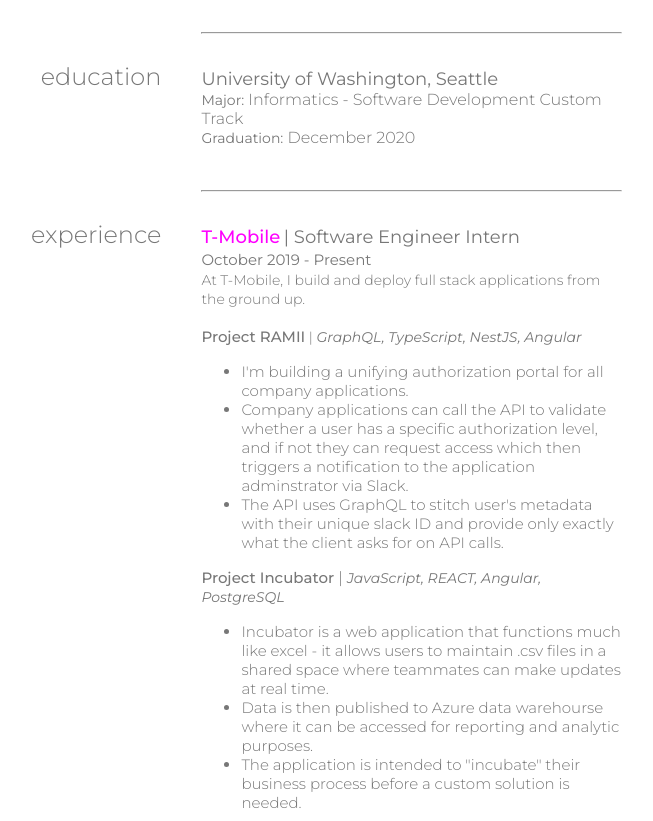
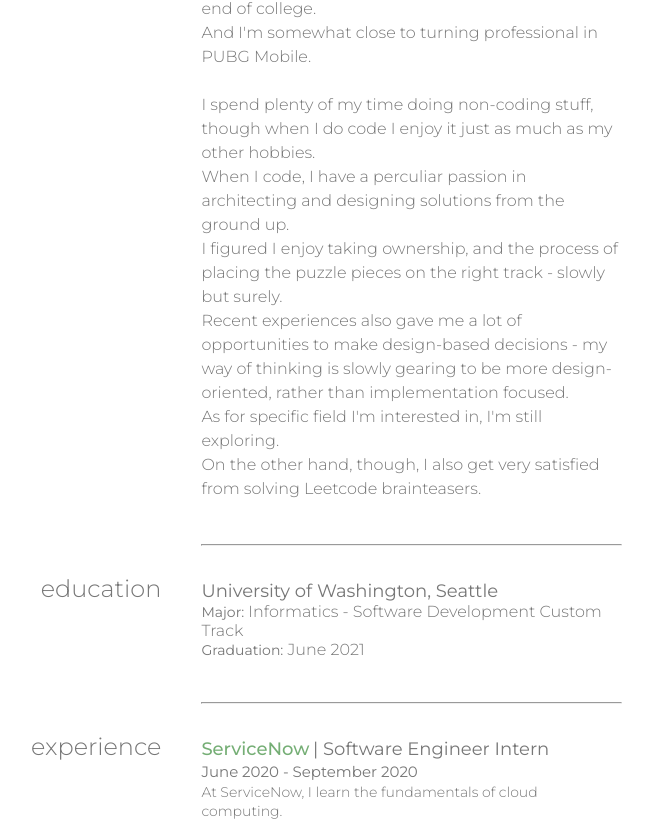
Before and after one commit to achiang7/achiang7.github.io, a plain HTML site: page index.html in a window 1280 px wide. Shown: the part 1337-2158 px from the top of the page, without its empty margins (255-908 px from the left). Drawn offline with Linux system fonts and the light colour scheme; a web font is replaced by a local one.

Commit message:
modified bio

```diff
--- a/index.html
+++ b/index.html
@@ -56,16 +56,30 @@
         <div class="overview-subsection">
           <h2> about </h2>
           <div class="overview-content">
-            <p>
-              I'm a third-year Informatics student at the University of Washington, Seattle.
-              I'm passionate about designing and building scalable applications that
-              provide convenience and functional purpose for students, developers, and the general public.
-              My passion is driven by the power of programming —
-              countless simple yet innovative applications can be built through code to serve convenience and efficiency for humans.
-              I believe these little details can add up to significantly improve the quality of life.
-              <br> <br>
-              Today, I implement scalable data architectures to centralize information, knowledge, and processes
-              for T-Mobile. Going forward, I hope to grow as a full stack developer and leverage technology to build impactful applications.
+            <p class="line-height-tall">
+              Hi.<br>
+
+              <br>
+
+              I'm Anthony, a senior studying Informatics at the University of Washington. <br>
+              If you are interested in knowing more about me, read on!<br>
+
+              <br>
+
+              I'm a Taiwanese who grew up in the Bay Area, and now based in Seattle. <br>
+              Some hobbies - I read a lot of Chinese light novels to keep my Mandarin up to date. <br>
+              I've been playing Go for nearly 2 decades, and Badminton from the beginning of high school to the end of college. <br>
+              And I'm somewhat close to turning professional in PUBG Mobile. <br>
+
+              <br>
+
+              I spend plenty of my time doing non-coding stuff, though when I do code I enjoy it just as much as my other hobbies.  <br>
+              When I code, I have a perculiar passion in architecting and designing solutions from the ground up. <br>
+              I figured I enjoy taking ownership, and the process of placing the puzzle pieces on the right track - slowly but surely. <br>
+              Recent experiences also gave me a lot of opportunities to make design-based decisions - my way of thinking is slowly gearing to be more design-oriented, rather than implementation focused. <br>
+              As for specific field I'm interested in, I'm still exploring. <br>
+              On the other hand, though, I also get very satisfied from solving Leetcode brainteasers. <br>
+
             </p><br>
             <hr>
           </div>
@@ -86,7 +100,7 @@
 
               <span class="education-subsection">
                 <span class="subsection-name">Graduation:</span>
-                <span class="subsection-content"> December 2020 <br></span>
+                <span class="subsection-content"> June 2021 <br></span>
               </span>
 
             </p><br>
@@ -99,36 +113,61 @@
           <div class="overview-content">
             <p>
               <span class="experience">
+
+                <span class="company servicenow-color">ServiceNow</span>
+                <span class="role-title">
+                  | Software Engineer Intern<br><span style="font-size: 15px">June 2020 - September 2020 </span>
+                </span><br>
+                At ServiceNow, I learn the fundamentals of cloud computing.
+                <br><br>
+
+                <span class="experience-500">Project RAMII</span> | <span class="skills">Azure, JavaScript</span><br>
+                <ul>
+                  <li>
+                      Cloud Infrastructure - Instance Automation Team.
+                  </li>
+                  <li>
+                      Built an Azure Library as a communication layer between ServiceNow apps and Azure.
+                  </li>
+                  <li>
+                      Offers an easy-to-use entry point to connect and deploy at scale on Azure: library provides collection of methods to spin up & tear down the ServiceNow instances.
+                  </li>
+                  <li>
+                      Speed up deployment time by 3x - deploys hundreds of instances under an hour.
+                  </li>
+                  <li>
+                      Fully customize and automate the deployment process with a state machine.
+                  </li>
+                  <li>
+                      Exhaustive test suites with Sinon.JS and error handling.
+                  </li>
+                </ul>
+
+                <br><br>
+
                 <span class="company magenta">T-Mobile</span>
                 <span class="role-title">
-                  | Software Engineer Intern<br><span style="font-size: 15px">October 2019 - Present </span>
+                  | Software Engineer Intern<br><span style="font-size: 15px">October 2019 - June 2020 </span>
                 </span><br>
-                At T-Mobile, I build and deploy full stack applications from the ground up.
+                At T-Mobile, I design, build, and deploy full stack applications from the ground up.
                 <br><br>
 
-                <span class="experience-500">Project RAMII</span> | <span class="skills">GraphQL, TypeScript, NestJS, Angular</span><br>
-                <ul>
-                  <li>I'm building a unifying authorization portal for all company applications. </li>
-                  <li>Company applications can call the API to validate whether a user
-                      has a specific authorization level, and if not they can request access which
-                      then triggers a notification to the application adminstrator via Slack.</li>
-                  <li>The API uses GraphQL to stitch user's metadata with their unique slack ID
-                      and provide only exactly what the client asks for on API calls.</li>
-                </ul>
-
-
-                <span class="experience-500">Project Incubator</span> | <span class="skills">JavaScript, REACT, Angular, PostgreSQL</span><br>
+                <span class="experience-500">Project RAMII</span> | <span class="skills">GraphQL, TypeScript, Angular, Nest JS</span><br>
                 <ul>
                   <li>
-                    Incubator is a  web application that functions much like excel - it allows users
-                    to maintain .csv files in a shared space where teammates can make updates at real time.</li>
-                  <li>
-                    Data is then published to Azure data warehourse where it
-                    can be accessed for reporting and analytic purposes.
+                    Built a centralized authorization service for internal company applications.
                   </li>
                   <li>
-                    The application is intended to "incubate" their business process before
-                    a custom solution is needed.
+                    Ruled out overlapping code and optimized query time across integrated products.
+                  </li>
+                  <li>
+                    Designed custom joins with GraphQL to stitch user's metadata across various platforms.
+                  </li>
+                  <li>
+                    Allow clients to query only for the necessary authorization information on calls.
+                  </li>
+                  <li>
+                    One-click 'Request Access' button for end users across all applications.
                   </li>
                 </ul>
               </span>
--- a/style.css
+++ b/style.css
@@ -269,6 +269,7 @@
   word-wrap: break-word;
 }
 
+.line-height-tall { line-height: 1.5 }
 
 .subsection-name{
   font-size: 14px;
@@ -278,8 +279,8 @@
   font-size: 18px;
   font-weight: 400;
 }
-
-.magenta{ color:magenta }
+.servicenow-color{ color: #75ae75 }
+.magenta{ color:#ff0066 }
 .company{
   font-weight: 500 !important;
   font-size: 18px;
```
